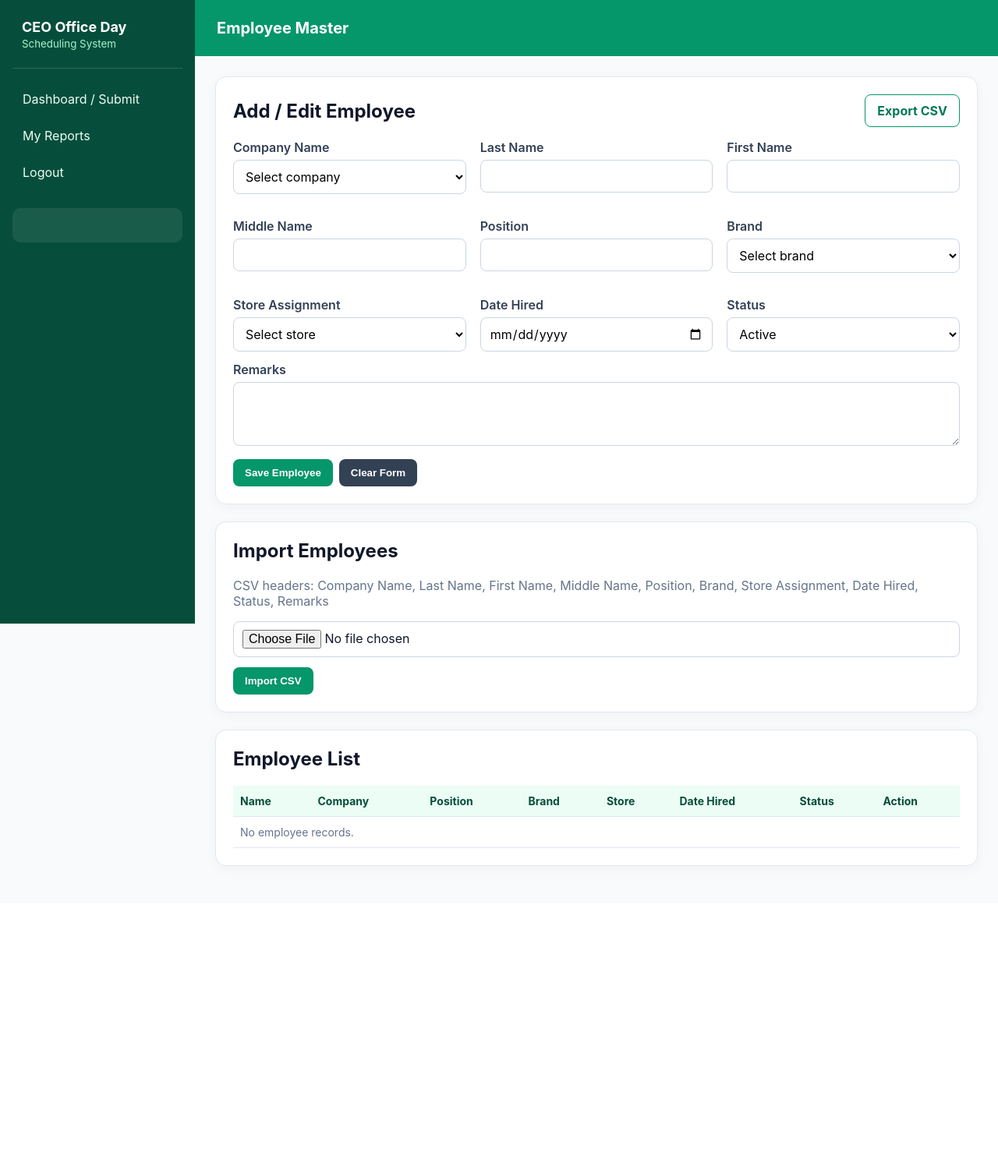
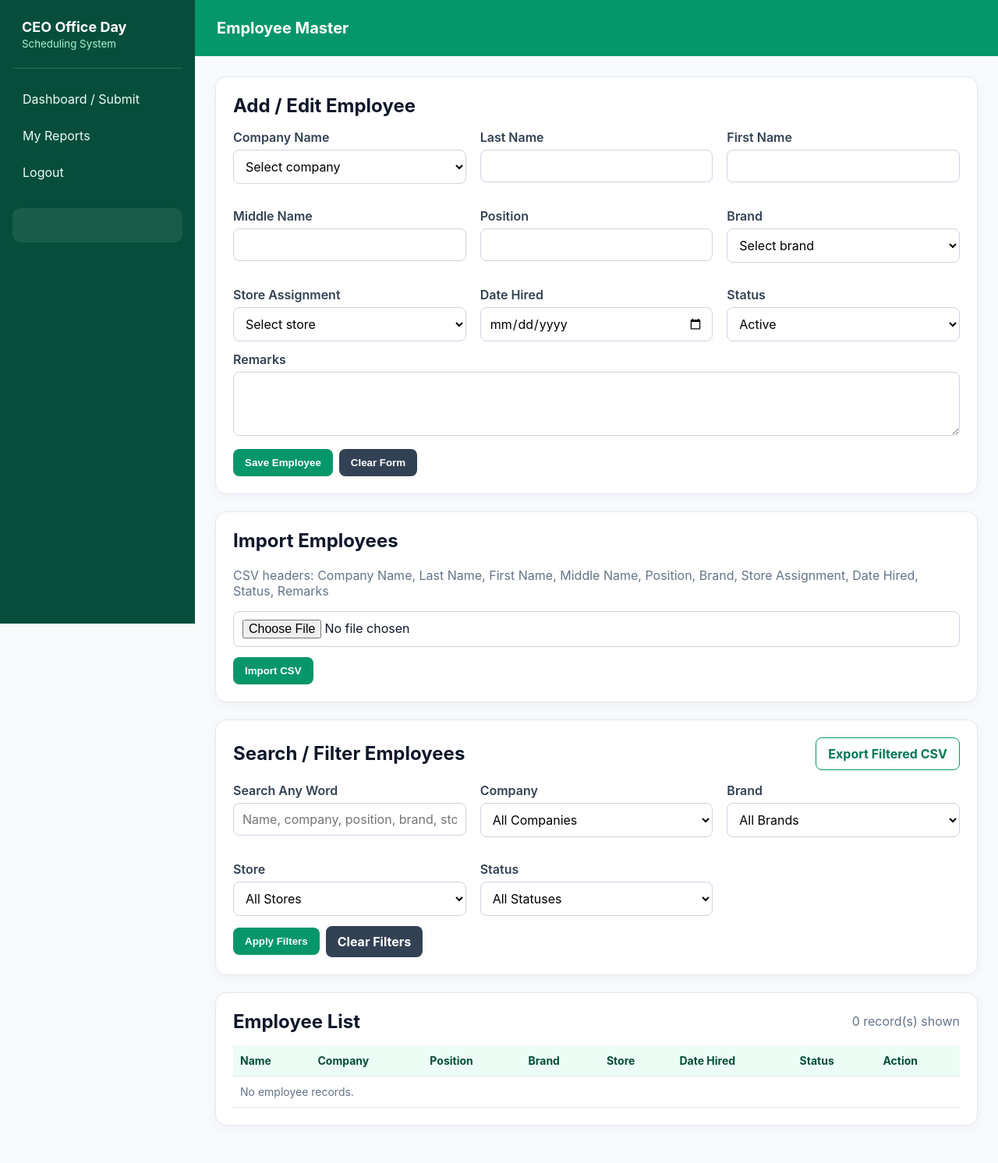
Before and after one commit to chatty2026/OfficeDaySystem, a Flask app: template templates/employee_master.html in a window 1280 px wide. Shown: the whole page at 78% size. Before the commit the page ends 1113 px from the top, so only its background shows below. Run offline with Flask 3, Linux system fonts and the light colour scheme; the template is opened without the code that fills it, so the values that code supplies are empty; some libraries are stand-ins or nearby versions.

Commit message:
Add employee search filters and filtered export

```diff
--- a/app.py
+++ b/app.py
@@ -677,11 +677,50 @@ def delete_request(request_id):
 @app.route("/employees")
 @roles_required("ADMIN", "HR")
 def employee_master():
-    connection = get_db_connection()
-    employees = connection.execute("""
-        SELECT * FROM employees
-        ORDER BY last_name, first_name, middle_name
-    """).fetchall()
+    search = request.args.get("search", "").strip()
+    company = request.args.get("company", "").strip()
+    brand = request.args.get("brand", "").strip()
+    store = request.args.get("store", "").strip()
+    status = request.args.get("status", "").strip()
+
+    connection = get_db_connection()
+    query = "SELECT * FROM employees WHERE 1=1"
+    params = []
+
+    if search:
+        like_value = f"%{search}%"
+        query += """
+            AND (
+                LOWER(COALESCE(company_name, '')) LIKE LOWER(?)
+                OR LOWER(COALESCE(last_name, '')) LIKE LOWER(?)
+                OR LOWER(COALESCE(first_name, '')) LIKE LOWER(?)
+                OR LOWER(COALESCE(middle_name, '')) LIKE LOWER(?)
+                OR LOWER(COALESCE(position, '')) LIKE LOWER(?)
+                OR LOWER(COALESCE(brand, '')) LIKE LOWER(?)
+                OR LOWER(COALESCE(store_assignment, '')) LIKE LOWER(?)
+                OR LOWER(COALESCE(date_hired, '')) LIKE LOWER(?)
+                OR LOWER(COALESCE(status, '')) LIKE LOWER(?)
+                OR LOWER(COALESCE(remarks, '')) LIKE LOWER(?)
+            )
+        """
+        params.extend([like_value] * 10)
+
+    if company:
+        query += " AND LOWER(company_name)=LOWER(?)"
+        params.append(company)
+    if brand:
+        query += " AND LOWER(brand)=LOWER(?)"
+        params.append(brand)
+    if store:
+        query += " AND LOWER(store_assignment)=LOWER(?)"
+        params.append(store)
+    if status in ("Active", "Inactive"):
+        query += " AND status=?"
+        params.append(status)
+
+    query += " ORDER BY last_name, first_name, middle_name"
+    employees = connection.execute(query, params).fetchall()
+
     brands = connection.execute("""
         SELECT brand_name FROM brands WHERE status='Active'
         ORDER BY brand_name
@@ -695,14 +734,15 @@ def employee_master():
         ORDER BY company_name
     """).fetchall()
     connection.close()
+
     return render_template(
         "employee_master.html",
         employees=employees,
         brands=brands,
         stores=stores,
-        companies=[row["company_name"] for row in company_rows]
+        companies=[row["company_name"] for row in company_rows],
+        filters={"search": search, "company": company, "brand": brand, "store": store, "status": status}
     )
-
 
 @app.route("/employees/save", methods=["POST"])
 @roles_required("ADMIN", "HR")
@@ -909,7 +949,11 @@ def import_employees():
             normalized["first_name"], normalized.get("middle_name", ""),
             normalized["position"], normalized["brand"],
             normalized["store_assignment"], normalized.get("date_hired") or None,
-            normalized.get("status") or "Active",
+            (
+                (normalized.get("status") or "Active").title()
+                if (normalized.get("status") or "Active").title() in ("Active", "Inactive")
+                else "Active"
+            ),
             normalized.get("remarks", "")
         ))
         added += 1
@@ -926,13 +970,56 @@ def import_employees():
 @app.route("/employees/export")
 @roles_required("ADMIN", "HR")
 def export_employees():
-    connection = get_db_connection()
-    rows = connection.execute("""
+    search = request.args.get("search", "").strip()
+    company = request.args.get("company", "").strip()
+    brand = request.args.get("brand", "").strip()
+    store = request.args.get("store", "").strip()
+    status = request.args.get("status", "").strip()
+
+    query = """
         SELECT company_name, last_name, first_name, middle_name,
                position, brand, store_assignment, date_hired,
                status, remarks
-        FROM employees ORDER BY last_name, first_name
-    """).fetchall()
+        FROM employees
+        WHERE 1=1
+    """
+    params = []
+
+    if search:
+        like_value = f"%{search}%"
+        query += """
+            AND (
+                LOWER(COALESCE(company_name, '')) LIKE LOWER(?)
+                OR LOWER(COALESCE(last_name, '')) LIKE LOWER(?)
+                OR LOWER(COALESCE(first_name, '')) LIKE LOWER(?)
+                OR LOWER(COALESCE(middle_name, '')) LIKE LOWER(?)
+                OR LOWER(COALESCE(position, '')) LIKE LOWER(?)
+                OR LOWER(COALESCE(brand, '')) LIKE LOWER(?)
+                OR LOWER(COALESCE(store_assignment, '')) LIKE LOWER(?)
+                OR LOWER(COALESCE(date_hired, '')) LIKE LOWER(?)
+                OR LOWER(COALESCE(status, '')) LIKE LOWER(?)
+                OR LOWER(COALESCE(remarks, '')) LIKE LOWER(?)
+            )
+        """
+        params.extend([like_value] * 10)
+
+    if company:
+        query += " AND LOWER(company_name)=LOWER(?)"
+        params.append(company)
+    if brand:
+        query += " AND LOWER(brand)=LOWER(?)"
+        params.append(brand)
+    if store:
+        query += " AND LOWER(store_assignment)=LOWER(?)"
+        params.append(store)
+    if status in ("Active", "Inactive"):
+        query += " AND status=?"
+        params.append(status)
+
+    query += " ORDER BY last_name, first_name"
+
+    connection = get_db_connection()
+    rows = connection.execute(query, params).fetchall()
     connection.close()
 
     output = io.StringIO()
@@ -948,12 +1035,8 @@ def export_employees():
     return Response(
         "\ufeff" + output.getvalue(),
         mimetype="text/csv",
-        headers={
-            "Content-Disposition":
-            "attachment; filename=employee_master.csv"
-        }
+        headers={"Content-Disposition": "attachment; filename=employee_master_filtered.csv"}
     )
-
 
 @app.route("/companies")
 @roles_required("ADMIN", "HR")
--- a/templates/employee_master.html
+++ b/templates/employee_master.html
@@ -5,9 +5,6 @@
 <div class="card">
     <div class="section-head">
         <h2>Add / Edit Employee</h2>
-        <div class="actions-inline">
-            <a class="btn btn-outline" href="{{ url_for('export_employees') }}">Export CSV</a>
-        </div>
     </div>
 
     <form method="POST" action="{{ url_for('save_employee') }}" id="employeeForm">
@@ -62,8 +59,65 @@
     </form>
 </div>
 
+
 <div class="card">
-    <h2>Employee List</h2>
+    <div class="section-head">
+        <h2>Search / Filter Employees</h2>
+        <div class="actions-inline">
+            <a class="btn btn-outline"
+               href="{{ url_for('export_employees', search=filters.search, company=filters.company, brand=filters.brand, store=filters.store, status=filters.status) }}">
+                Export Filtered CSV
+            </a>
+        </div>
+    </div>
+    <form method="GET" action="{{ url_for('employee_master') }}">
+        <div class="grid-3">
+            <div>
+                <label>Search Any Word</label>
+                <input name="search" value="{{ filters.search }}" placeholder="Name, company, position, brand, store, status, remarks...">
+            </div>
+            <div>
+                <label>Company</label>
+                <select name="company">
+                    <option value="">All Companies</option>
+                    {% for company in companies %}<option value="{{ company }}" {% if filters.company == company %}selected{% endif %}>{{ company }}</option>{% endfor %}
+                </select>
+            </div>
+            <div>
+                <label>Brand</label>
+                <select name="brand">
+                    <option value="">All Brands</option>
+                    {% for brand in brands %}<option value="{{ brand.brand_name }}" {% if filters.brand == brand.brand_name %}selected{% endif %}>{{ brand.brand_name }}</option>{% endfor %}
+                </select>
+            </div>
+            <div>
+                <label>Store</label>
+                <select name="store">
+                    <option value="">All Stores</option>
+                    {% for store in stores %}<option value="{{ store.store_name }}" {% if filters.store == store.store_name %}selected{% endif %}>{{ store.store_name }}</option>{% endfor %}
+                </select>
+            </div>
+            <div>
+                <label>Status</label>
+                <select name="status">
+                    <option value="">All Statuses</option>
+                    <option value="Active" {% if filters.status == "Active" %}selected{% endif %}>Active</option>
+                    <option value="Inactive" {% if filters.status == "Inactive" %}selected{% endif %}>Inactive</option>
+                </select>
+            </div>
+        </div>
+        <div class="actions-inline">
+            <button class="btn" type="submit">Apply Filters</button>
+            <a class="btn btn-secondary" href="{{ url_for('employee_master') }}">Clear Filters</a>
+        </div>
+    </form>
+</div>
+
+<div class="card">
+    <div class="section-head">
+        <h2>Employee List</h2>
+        <span class="muted">{{ employees|length }} record(s) shown</span>
+    </div>
     <div class="table-wrap">
         <table>
             <thead><tr><th>Name</th><th>Company</th><th>Position</th><th>Brand</th><th>Store</th><th>Date Hired</th><th>Status</th><th>Action</th></tr></thead>
```
